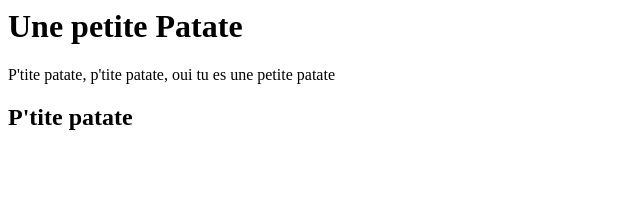
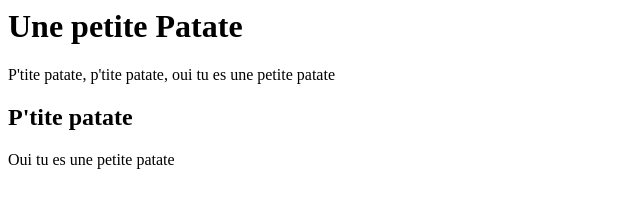
Before and after one commit to Themasteronepiec/premier-code, a plain HTML site: page index.html in a window 1280 px wide. Shown: the whole page, without its empty margins (0-640 px from the left). Drawn offline with Linux system fonts and the light colour scheme.

Commit message:
Update index.html

```diff
--- a/index.html
+++ b/index.html
@@ -1,3 +1,4 @@
 <h1> Une petite Patate </h1>
 <p> P'tite patate, p'tite patate, oui tu es une petite patate </p>
 <h2> P'tite patate </h2>
+<p> Oui tu es une petite patate </p>
```
